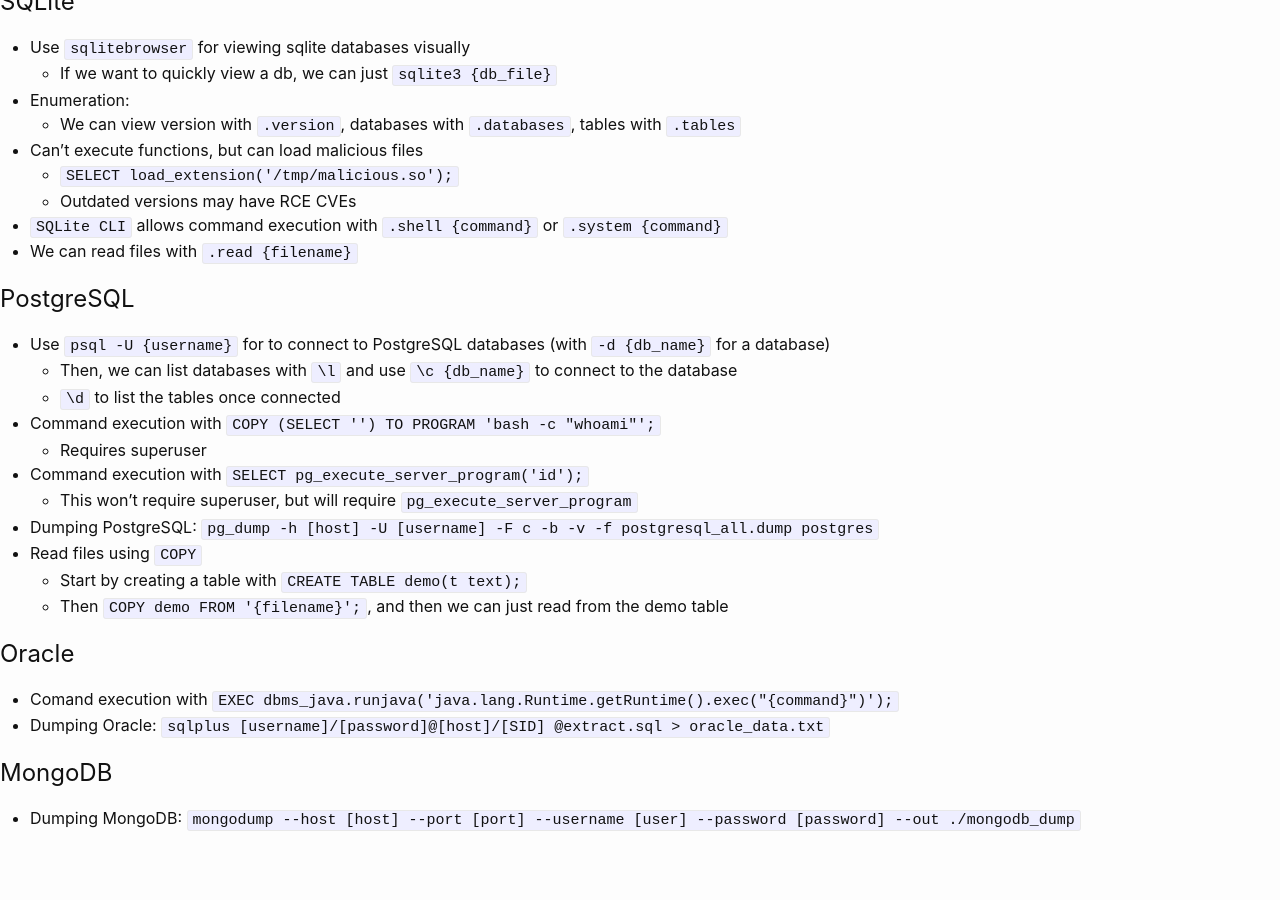
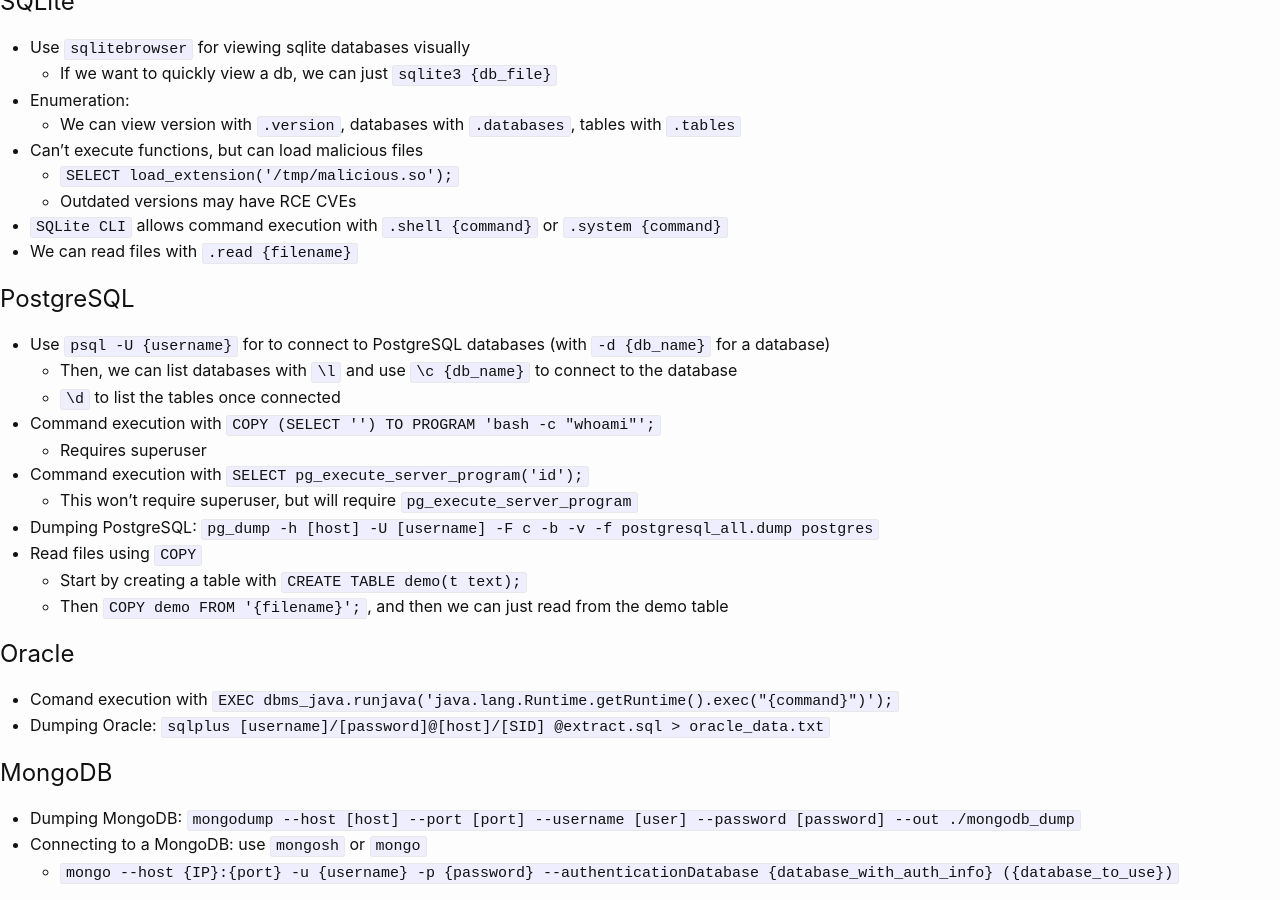
Before and after one commit to KhaelK138/KhaelK138.github.io, a Jekyll site: the page built from markdown/DatabaseAttacks.md, in a window 1280 px wide and 900 px high, scrolled down 2713 px. Built offline with Jekyll 4.4.1, drawn with Linux system fonts in a browser that asks for light colours; our own code applies the rules of GitHub Pages for plain Markdown files; before the commit the page ends 3560 px from its top, so only the background shows below that.

Commit message:
added mongo command

```diff
--- a/markdown/DatabaseAttacks.md
+++ b/markdown/DatabaseAttacks.md
@@ -131,3 +131,5 @@
 
 ## MongoDB
 - Dumping MongoDB: `mongodump --host [host] --port [port] --username [user] --password [password] --out ./mongodb_dump`
+- Connecting to a MongoDB: use `mongosh` or `mongo`
+  - `mongo --host {IP}:{port} -u {username} -p {password} --authenticationDatabase {database_with_auth_info} ({database_to_use})`
```
